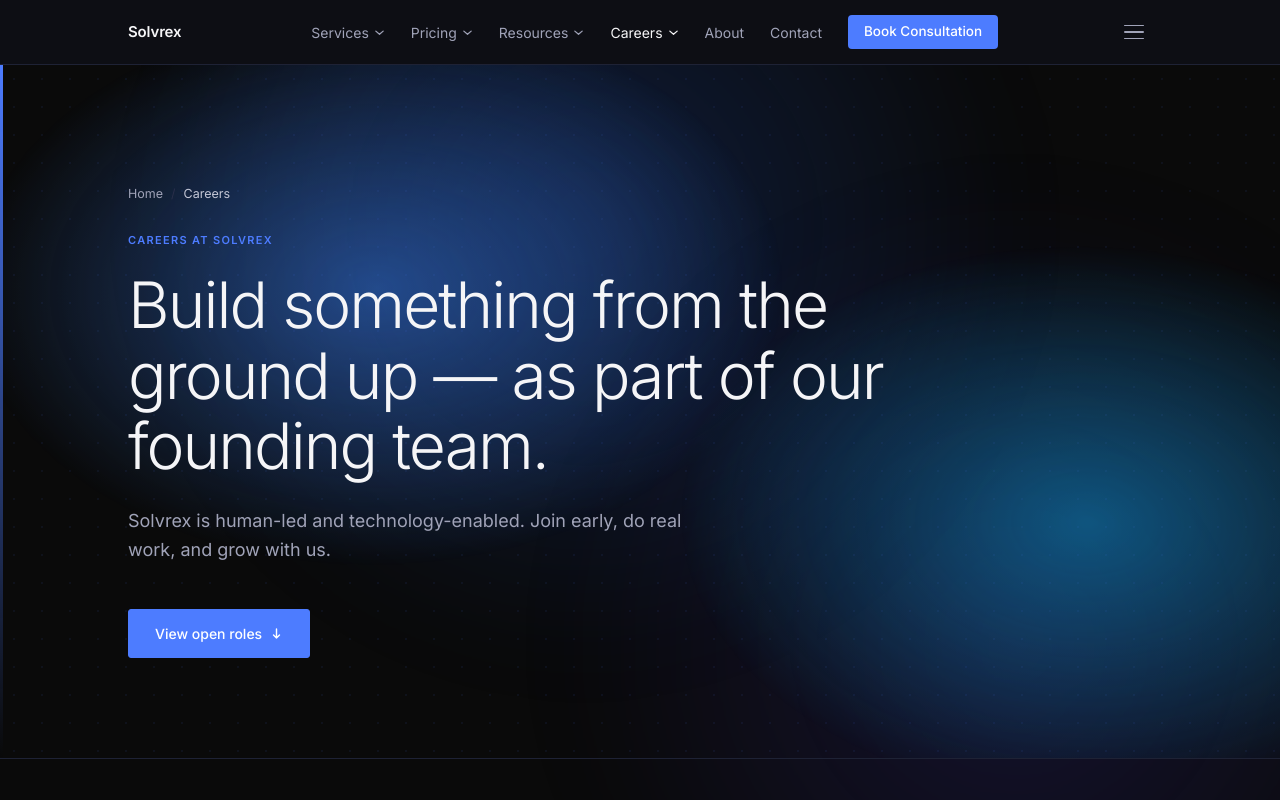
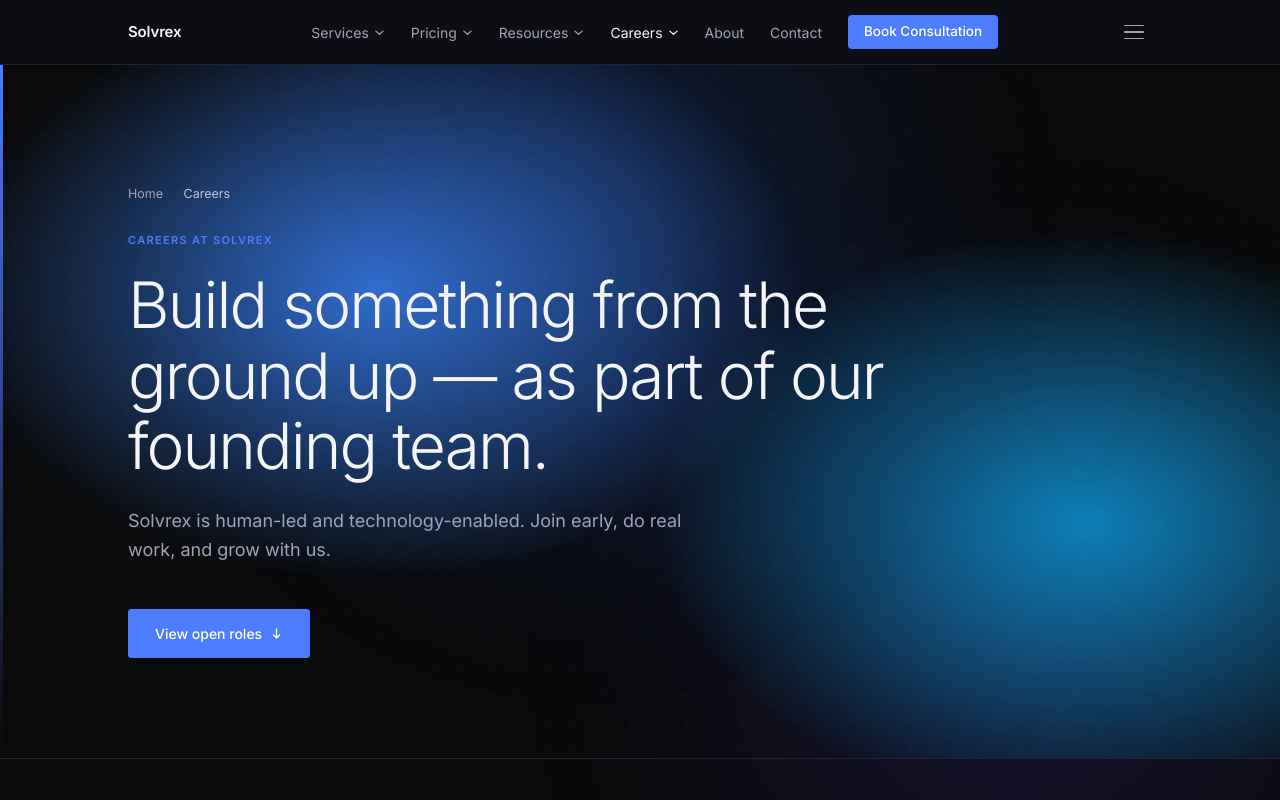
Before and after one commit to tulsi-kumari/Solvrexplatform, a Next.js app: page /careers in a window 1280 px wide. Shown: the top 800 px of the page. Built offline with nearby package versions, Linux system fonts and the light colour scheme.

Commit message:
Aurora: increase visibility further
Raise gradient alpha to 0.95 and per-variant layer opacity (homepage now
full) so the hero light reads clearly.

Co-Authored-By: Claude Opus 4.8 (1M context) <noreply@anthropic.com>

```diff
--- a/components/ui/Aurora.tsx
+++ b/components/ui/Aurora.tsx
@@ -30,7 +30,7 @@ interface VariantConfig {
 const VARIANTS: Record<AuroraVariant, VariantConfig> = {
   // Largest treatment, upper-right, partially off-screen.
   homepage: {
-    opacity: 0.85,
+    opacity: 1,
     blobs: [
       { cx: 800, cy: 130, rx: 480, ry: 400, grad: "blue", cls: "aurora-a" },
       { cx: 960, cy: 330, rx: 400, ry: 350, grad: "indigo", cls: "aurora-b" },
@@ -39,7 +39,7 @@ const VARIANTS: Record<AuroraVariant, VariantConfig> = {
   },
   // Flowing diagonal — suggests guided progression top-left → bottom-right.
   career: {
-    opacity: 0.68,
+    opacity: 0.88,
     blobs: [
       { cx: 140, cy: 60, rx: 280, ry: 240, grad: "blue", cls: "aurora-a" },
       { cx: 520, cy: 300, rx: 300, ry: 260, grad: "blue", cls: "aurora-b" },
@@ -48,7 +48,7 @@ const VARIANTS: Record<AuroraVariant, VariantConfig> = {
   },
   // Structured + indigo for systems/architecture.
   technology: {
-    opacity: 0.66,
+    opacity: 0.86,
     geometric: true,
     blobs: [
       { cx: 860, cy: 110, rx: 380, ry: 320, grad: "indigo", cls: "aurora-a" },
@@ -57,7 +57,7 @@ const VARIANTS: Record<AuroraVariant, VariantConfig> = {
   },
   // Broad, expansive, teal-blue balance.
   business: {
-    opacity: 0.7,
+    opacity: 0.9,
     blobs: [
       { cx: 300, cy: 200, rx: 470, ry: 320, grad: "blue", cls: "aurora-b" },
       { cx: 840, cy: 380, rx: 470, ry: 320, grad: "sky", cls: "aurora-a" },
@@ -65,12 +65,12 @@ const VARIANTS: Record<AuroraVariant, VariantConfig> = {
   },
   // Content-first: smaller, lower opacity.
   resources: {
-    opacity: 0.45,
+    opacity: 0.62,
     blobs: [{ cx: 900, cy: 70, rx: 300, ry: 250, grad: "blue", cls: "aurora-a" }],
   },
   // Almost invisible — clarity first.
   pricing: {
-    opacity: 0.3,
+    opacity: 0.42,
     blobs: [{ cx: 950, cy: 50, rx: 240, ry: 200, grad: "blue", cls: "aurora-a" }],
   },
 };
@@ -90,8 +90,8 @@ export function Aurora({ variant = "homepage" }: { variant?: AuroraVariant }) {
         <defs>
           {GRADIENTS.map((g) => (
             <radialGradient key={g.id} id={`aurora-${variant}-${g.id}`} cx="50%" cy="50%" r="50%">
-              <stop offset="0%" stopColor={g.color} stopOpacity="0.75" />
-              <stop offset="68%" stopColor={g.color} stopOpacity="0" />
+              <stop offset="0%" stopColor={g.color} stopOpacity="0.95" />
+              <stop offset="72%" stopColor={g.color} stopOpacity="0" />
             </radialGradient>
           ))}
         </defs>
```
